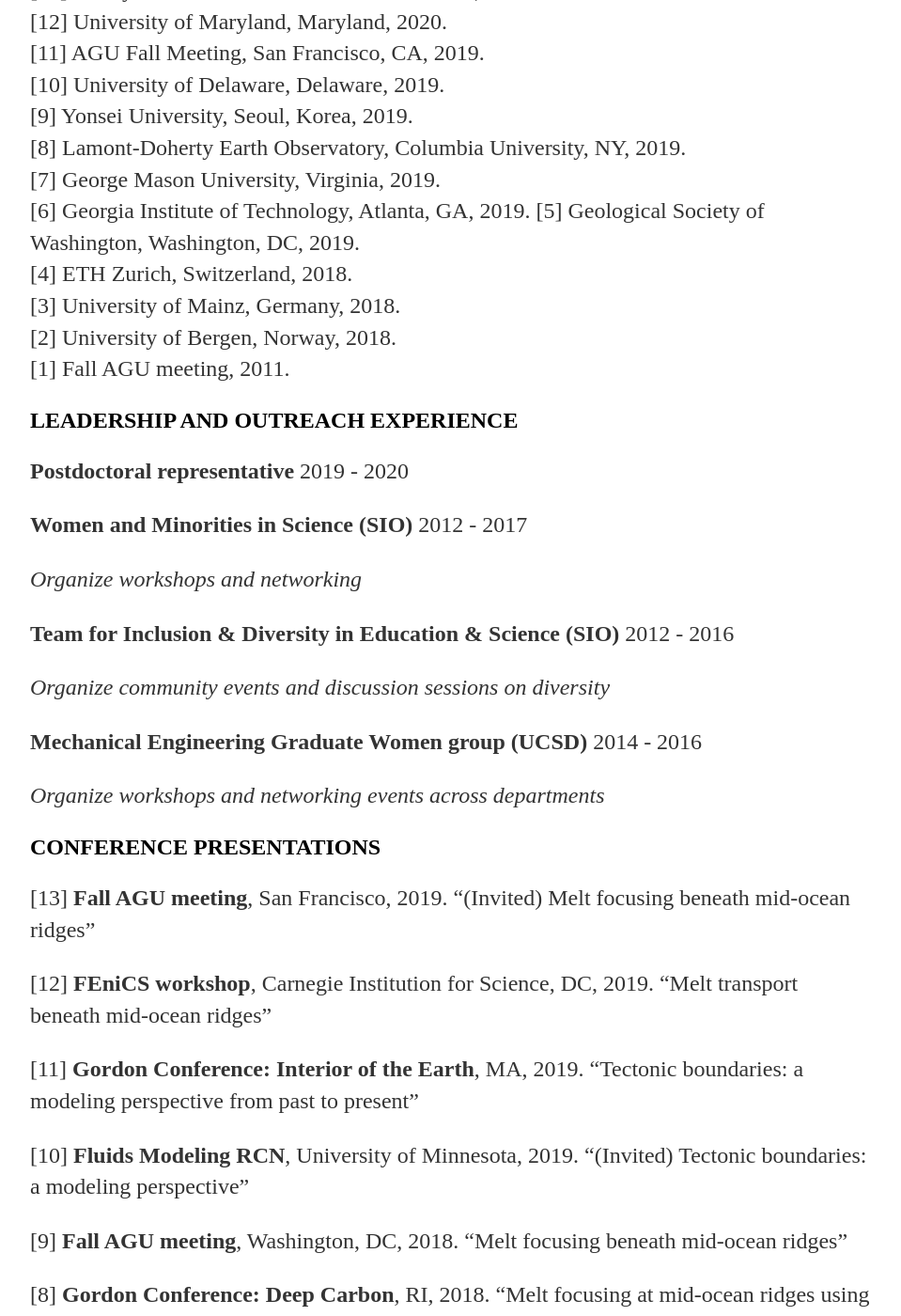
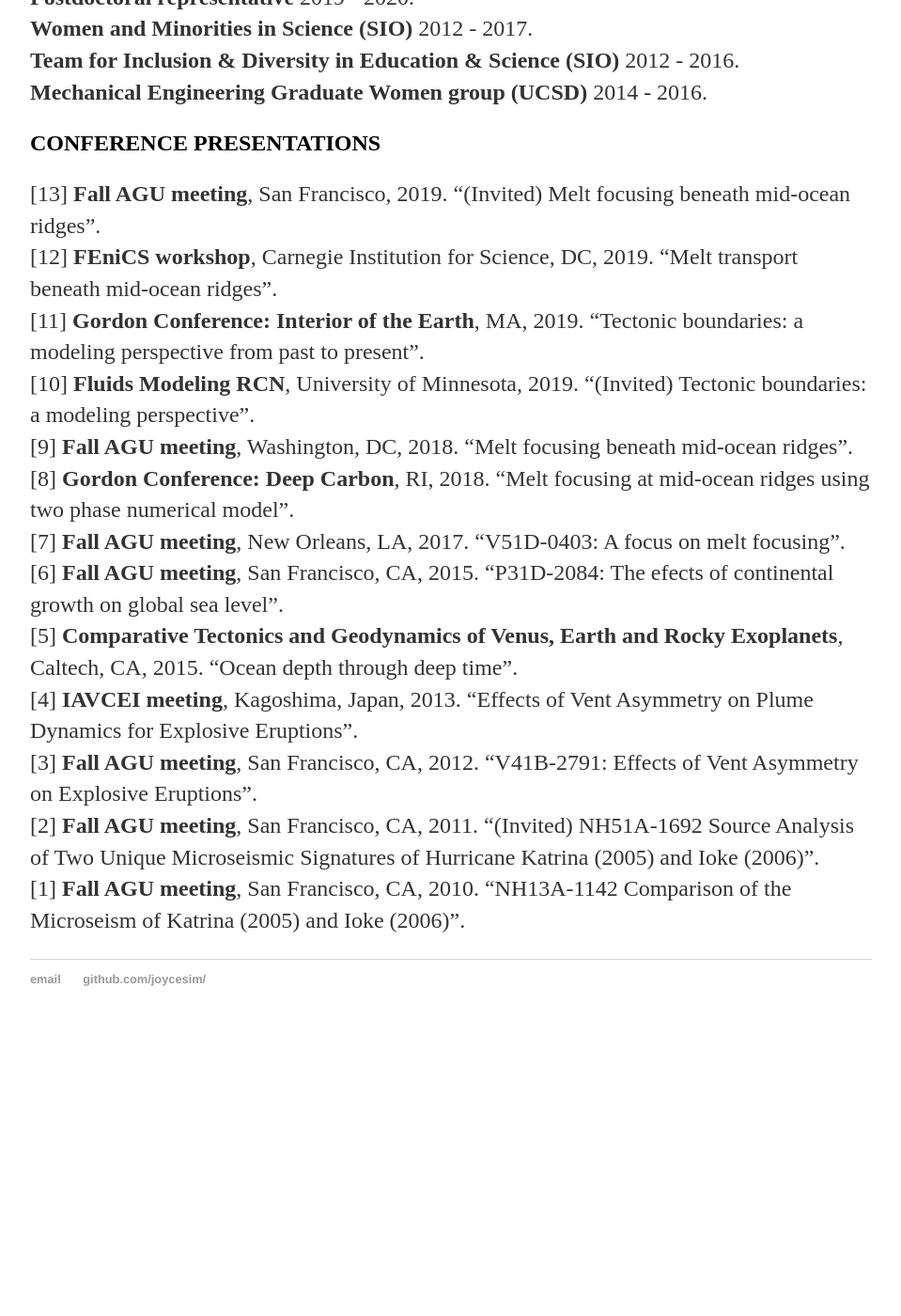
Before and after one commit to joycesim/joycesim.github.io, a Jekyll site: the page built from cv/index.md, in a window 1280 px wide and 1400 px high, scrolled down 3798 px. Shown: the whole window at 94% size, without its empty margins (160-1119 px from the left). Built offline with Jekyll 4.4.1, drawn with Linux system fonts in a browser that asks for light colours; after the commit the page ends 4907 px from its top, so only the background shows below that; some of the changed text lies outside the part shown.

Commit message:
Update index.md
Compress lines

```diff
--- a/cv/index.md
+++ b/cv/index.md
@@ -13,44 +13,35 @@
 Dissertation: "The depth of mid-ocean ridges through Earth's evolution and a two-phase study of melt focusing at mid-ocean ridges".
 Advisers: Dave R. Stegman and James Day.
 Committee: Marc Spiegelman, Donna Blackman, Jeff Gee and Juan Carlos Del Alamo.
-
 **M.S., Mechanical Engineering 2013**.
 University of California, San Diego.
 Committee: Jan P. Kleissl and Eugene R. Pawlak.
-
 **B.S., Earth Science (honors) 2011**.
 University of California, San Diego.
 
 ## RESEARCH EXPERIENCE
 **Postdoctoral Research Fellow (DTM) 2018 - 2020**.
 Carbon transport at subduction zones using two-phase flow numerical models.
-
 **Graduate Student Researcher (UCSD) 2014 - 2018**.
 Analyzed mantle convection model outputs to look at depths of mid-ocean ridges through Earth's evolution and developed two phase flow input codes, M3LT, for TerraFERMA software to study melt focusing at mid-ocean ridges.
-
 **Graduate Student Researcher (UCSD) 2011 - 2014**.
 Impact of vent asymmetry on explosive volcanic eruptions.
-
 **Undergraduate Research Project (UCSD) 2010 - 2011**.
 Microseismic signatures of hurricane Ioke and hurricane Katrina.
-
 **Undergraduate Research Assistant (UCSD) 2010 - 2011**.
 Crust project, data compilation of crustal thicknesses from seismic reflection surveys.
 
 ## FIELD EXPERIENCE
 **Stillwater Intrusive Complex and the Columbia River Flood Basalt 2015**.
 Collecting rock samples for geochemical analysis.
-
 **MIST Expedition 2014**.
 Multibeam bathymetry, CHIRP, and sediment coring, 23 days at sea on R/V Revelle.
 
 ## TEACHING EXPERIENCE
 **SIO10: The Earth Spring 2017**.
 Teaching Assistant for Prof. Adrian Borsa.
-
 **Guest lecture for GLADE: Parallel computing and using Paraview for visualization Summer 2016**.
 Prof. Dave Stegman.
-
 **SIO15: Natural Hazards Fall 2010**.
 Teaching Assistant for Prof. Gabi Laske.
 
@@ -62,31 +53,19 @@
 **AGU Outstanding Student Paper Award, Fall AGU meeting 2010**
 
 ## PROFESSIONAL ACTIVITIES
-**Co-Organizer**, FEniCS conference 2019, *Carnegie Institution of Washington, Washington, DC*
-
-**Participant**, Gordon Research Conference Interior of the Earth 2019, *Mount Holyoke College, MA*
-
-**Invited presenter**, SZ4D Fluid migration modeling RCN 2019, *University of Minnesota, Minnesota*
-
-**Participant**, GeoPRISMS TEI Synthesis and Integration 2019, *San Antonio, Texas*
-
-**Participant**, Gordon Research Conference Deep Carbon Science 2018, *Bryant University, Smithfleld, RI*
-
-**Executive Secretary and Panelist**, NASA Solar Systems Workings ROSES 2018
-
-**Session co-chair**, DI session on 'Lithosphere-asthenosphere boundary' 2017, *Fall AGU meeting*
-
-**Participant**, Melt in the Mantle workshop 2016, *University of Cambridge, UK*
-
-**Participant**, San Diego Supercomputer Center Summer Institute 2015, *UC San Diego*
-
-**Participant**, CIDER summer program 2015, *UC Berkeley*
-
-**Participant**, Volcanology fleld trip to Kamchatka 2013, *University of Alaska, Fairbanks*
-
-**Participant**, Infrasound post-IAVCEI workshop 2013, *Kagoshima, Japan*
-
-**Co-organizer**, Earth Section Seminar 2013-2014, *Scripps Institution of Oceanography, UC San Diego*
+**Co-Organizer**, FEniCS conference 2019, *Carnegie Institution of Washington, Washington, DC*.
+**Participant**, Gordon Research Conference Interior of the Earth 2019, *Mount Holyoke College, MA*.
+**Invited presenter**, SZ4D Fluid migration modeling RCN 2019, *University of Minnesota, Minnesota*.
+**Participant**, GeoPRISMS TEI Synthesis and Integration 2019, *San Antonio, Texas*.
+**Participant**, Gordon Research Conference Deep Carbon Science 2018, *Bryant University, Smithfleld, RI*.
+**Executive Secretary and Panelist**, NASA Solar Systems Workings ROSES 2018.
+**Session co-chair**, DI session on 'Lithosphere-asthenosphere boundary' 2017, *Fall AGU meeting*.
+**Participant**, Melt in the Mantle workshop 2016, *University of Cambridge, UK*.
+**Participant**, San Diego Supercomputer Center Summer Institute 2015, *UC San Diego*.
+**Participant**, CIDER summer program 2015, *UC Berkeley*.
+**Participant**, Volcanology fleld trip to Kamchatka 2013, *University of Alaska, Fairbanks*.
+**Participant**, Infrasound post-IAVCEI workshop 2013, *Kagoshima, Japan*.
+**Co-organizer**, Earth Section Seminar 2013-2014, *Scripps Institution of Oceanography, UC San Diego*.
 
 ## PEER-REVIEWED PUBLICATIONS
 [4] **S.J. Sim**, M. Spiegelman, D.R. Stegman, C. Wilson (major revisions) M3LT: A new open source model to explore the dynamics of Melt in the Mantle beneath Mid-ocean ridge, *Geochem. Geophys. Geosyst.*.
@@ -110,44 +89,23 @@
 [1] Fall AGU meeting, 2011.
 
 ## LEADERSHIP AND OUTREACH EXPERIENCE
-**Postdoctoral representative** 2019 - 2020
-
-**Women and Minorities in Science (SIO)** 2012 - 2017
-
-*Organize workshops and networking*
-
-**Team for Inclusion & Diversity in Education & Science (SIO)** 2012 - 2016
-
-*Organize community events and discussion sessions on diversity*
-
-**Mechanical Engineering Graduate Women group (UCSD)** 2014 - 2016
-
-*Organize workshops and networking events across departments*
+**Postdoctoral representative** 2019 - 2020.
+**Women and Minorities in Science (SIO)** 2012 - 2017.
+**Team for Inclusion & Diversity in Education & Science (SIO)** 2012 - 2016.
+**Mechanical Engineering Graduate Women group (UCSD)** 2014 - 2016.
 
 ## CONFERENCE PRESENTATIONS
-[13] **Fall AGU meeting**, San Francisco, 2019. "(Invited) Melt focusing beneath mid-ocean ridges"
-
-[12] **FEniCS workshop**, Carnegie Institution for Science, DC, 2019. "Melt transport beneath mid-ocean ridges"
-
-[11] **Gordon Conference: Interior of the Earth**, MA, 2019. "Tectonic boundaries: a modeling perspective from past to present"
-
-[10] **Fluids Modeling RCN**, University of Minnesota, 2019. "(Invited) Tectonic boundaries: a modeling perspective"
-
-[9] **Fall AGU meeting**, Washington, DC, 2018. "Melt focusing beneath mid-ocean ridges"
-
-[8] **Gordon Conference: Deep Carbon**, RI, 2018. "Melt focusing at mid-ocean ridges using two phase numerical model"
-
-[7] **Fall AGU meeting**, New Orleans, LA, 2017. "V51D-0403: A focus on melt focusing"
-
-[6] **Fall AGU meeting**, San Francisco, CA, 2015. "P31D-2084: The efects of continental growth on global sea level"
-
-[5] **Comparative Tectonics and Geodynamics of Venus, Earth and Rocky Exoplanets**, Caltech, CA, 2015. "Ocean depth through deep time"
-
-[4] **IAVCEI meeting**, Kagoshima, Japan, 2013. "Effects of Vent Asymmetry on Plume Dynamics for Explosive Eruptions"
-
-[3] **Fall AGU meeting**, San Francisco, CA, 2012. "V41B-2791: Effects of Vent Asymmetry on Explosive Eruptions"
-
+[13] **Fall AGU meeting**, San Francisco, 2019. "(Invited) Melt focusing beneath mid-ocean ridges".
+[12] **FEniCS workshop**, Carnegie Institution for Science, DC, 2019. "Melt transport beneath mid-ocean ridges".
+[11] **Gordon Conference: Interior of the Earth**, MA, 2019. "Tectonic boundaries: a modeling perspective from past to present".
+[10] **Fluids Modeling RCN**, University of Minnesota, 2019. "(Invited) Tectonic boundaries: a modeling perspective".
+[9] **Fall AGU meeting**, Washington, DC, 2018. "Melt focusing beneath mid-ocean ridges".
+[8] **Gordon Conference: Deep Carbon**, RI, 2018. "Melt focusing at mid-ocean ridges using two phase numerical model".
+[7] **Fall AGU meeting**, New Orleans, LA, 2017. "V51D-0403: A focus on melt focusing".
+[6] **Fall AGU meeting**, San Francisco, CA, 2015. "P31D-2084: The efects of continental growth on global sea level".
+[5] **Comparative Tectonics and Geodynamics of Venus, Earth and Rocky Exoplanets**, Caltech, CA, 2015. "Ocean depth through deep time".
+[4] **IAVCEI meeting**, Kagoshima, Japan, 2013. "Effects of Vent Asymmetry on Plume Dynamics for Explosive Eruptions".
+[3] **Fall AGU meeting**, San Francisco, CA, 2012. "V41B-2791: Effects of Vent Asymmetry on Explosive Eruptions".
 [2] **Fall AGU meeting**, San Francisco, CA, 2011. "(Invited) NH51A-1692 Source Analysis of Two Unique Microseismic Signatures of
-Hurricane Katrina (2005) and Ioke (2006)"
-
-[1] **Fall AGU meeting**, San Francisco, CA, 2010. "NH13A-1142 Comparison of the Microseism of Katrina (2005) and Ioke (2006)"
+Hurricane Katrina (2005) and Ioke (2006)".
+[1] **Fall AGU meeting**, San Francisco, CA, 2010. "NH13A-1142 Comparison of the Microseism of Katrina (2005) and Ioke (2006)".
```
